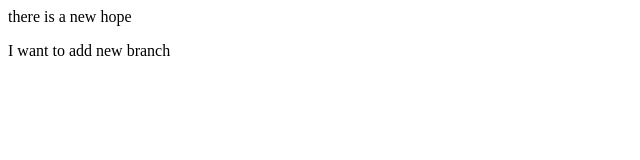
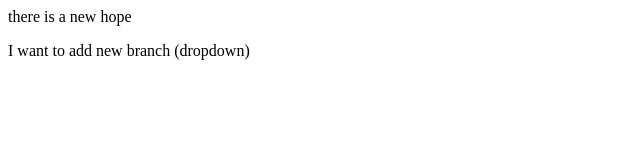
Before and after one commit to Kartik-khade/second_repo, a plain HTML site: page index.html in a window 1280 px wide. Shown: the full height of the page, 0-640 px from the left. Drawn offline with Linux system fonts and the light colour scheme.

Commit message:
add dropdown

```diff
--- a/index.html
+++ b/index.html
@@ -1,2 +1,2 @@
 <p> there is a new hope </p>
-<p> I want to add new branch </p>
+<p> I want to add new branch (dropdown)</p>
```
